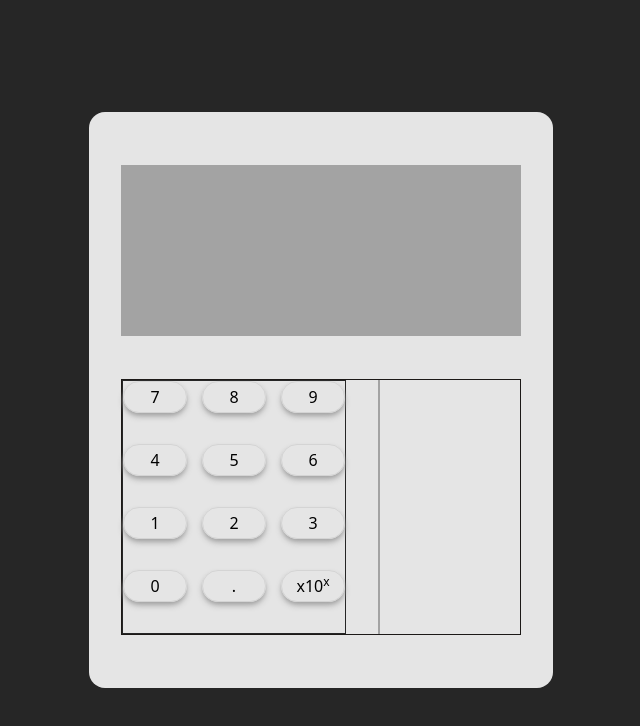
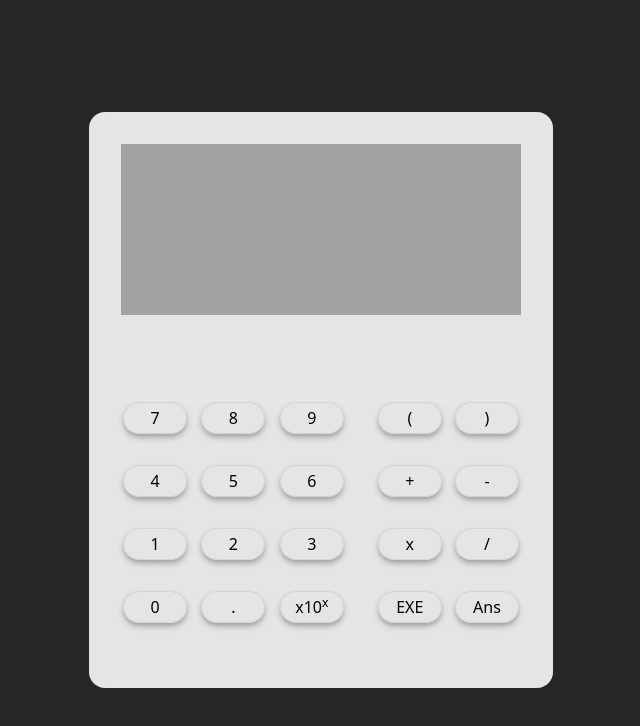
Before and after one commit to n-drobyshevski/calculator-app, a Next.js app: page / in a window 1280 px wide. Shown: the top 726 px of the page, without its empty margins (319-959 px from the left). Built offline with nearby package versions, Linux system fonts and the light colour scheme.

Commit message:
Add: ControlInputs Component

```diff
--- a/src/components/BaseControls.tsx
+++ b/src/components/BaseControls.tsx
@@ -3,7 +3,7 @@ import NumInput from "./NumInput";
 
 const BaseControls: React.FC = () => {
   return (
-    <div className="flex h-3/6 w-full gap-[2rem] border border-stone-900">
+    <div className="flex h-3/6 w-full gap-[2rem] border">
       <NumInput />
       <ControlInput />
     </div>
--- a/src/components/ControlInput.tsx
+++ b/src/components/ControlInput.tsx
@@ -1,5 +1,18 @@
+import Button from "./Button";
+
 const ControlInput: React.FC = () => {
-  return <div className="border border-neutral-400"></div>;
+  return (
+    <div className="flex w-[9rem] flex-wrap justify-between border ">
+      <Button>(</Button>
+      <Button>)</Button>
+      <Button>+</Button>
+      <Button>-</Button>
+      <Button>x</Button>
+      <Button>/</Button>
+      <Button>EXE</Button>
+      <Button>Ans</Button>
+    </div>
+  );
 };
 
 export default ControlInput;
--- a/src/components/NumInput.tsx
+++ b/src/components/NumInput.tsx
@@ -2,7 +2,7 @@ import Button from "./Button";
 
 const NumInput: React.FC = () => {
   return (
-    <div className="flex w-56 flex-row-reverse flex-wrap justify-between border border-neutral-800">
+    <div className="flex w-56 flex-row-reverse flex-wrap justify-between border ">
       {Array.from({ length: 9 }, (_, index) => {
         return <Button key={index}>{9 - index}</Button>;
       })}
--- a/src/pages/index.tsx
+++ b/src/pages/index.tsx
@@ -12,7 +12,7 @@ const Home: NextPage = () => {
         <link rel="icon" href="/favicon.ico" />
       </Head>
       <main className="h-screen bg-neutral-800 pt-28">
-        <div className="m-auto flex h-[36rem] w-[29rem] flex-col justify-around rounded-2xl bg-neutral-200 p-8">
+        <div className="m-auto flex h-[36rem] w-[29rem] flex-col justify-between rounded-2xl bg-neutral-200 p-8">
           <Output />
           <BaseControls />
         </div>
```
